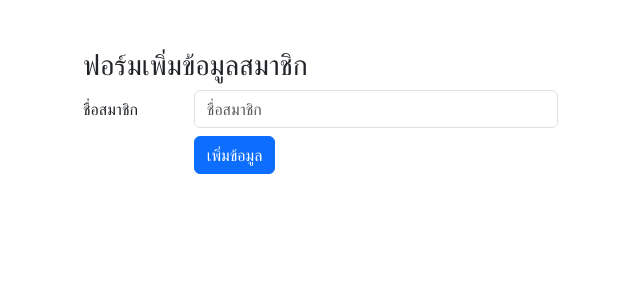
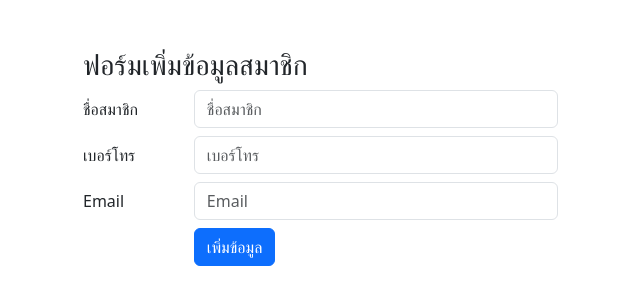
Before and after one commit to devbanban/cite2024, a PHP site: page /add.php in a window 1280 px wide. Shown: the part 56-361 px from the top of the page, without its empty margins (189-829 px from the left). Run offline with PHP 8.4, Linux system fonts and the light colour scheme; some libraries are stand-ins or nearby versions.

Commit message:
complete code basic crud
complete code basic crud

```diff
--- a/week2/add.php
+++ b/week2/add.php
@@ -1,10 +1,10 @@
 <?php
 //ถ้ามีค่าส่งมาจากฟอร์ม
-if(isset($_POST['member_name']) && isset($_POST['action']) && $_POST['action']=='add'){
+if(isset($_POST['member_name']) && isset($_POST['member_phone']) && isset($_POST['action']) && $_POST['action']=='add'){
 
-echo '<pre>';
-print_r($_POST);
-exit();
+// echo '<pre>';
+// print_r($_POST);
+// exit();
 
 //ไฟล์เชื่อมต่อฐานข้อมูล
 require_once 'config/condb.php';
@@ -14,15 +14,32 @@ try {
 
     //ประกาศตัวแปรรับค่าจากฟอร์ม
     $member_name = $_POST['member_name'];
+    $member_phone = $_POST['member_phone'];
+    $member_email = $_POST['member_email'];
     //sql insert
     $stmt = $condb->prepare("INSERT INTO tbl_member
-    (member_name)
+
+    (
+    member_name,
+    member_phone,
+    member_email
+    )
+
     VALUES
-    (:member_name)
+    (
+    :member_name,
+    :member_phone,
+    :member_email
+    )
+
+
     ");
 
     //bindparam STR // INT
     $stmt->bindParam(':member_name', $member_name, PDO::PARAM_STR);
+    $stmt->bindParam(':member_phone', $member_phone, PDO::PARAM_STR);
+    $stmt->bindParam(':member_email', $member_email, PDO::PARAM_STR);
+
 
     //ถ้า stmt ทำงานถูกต้อง
      if($stmt->execute()){
@@ -115,6 +132,22 @@ catch(Exception $e) {
                 <input type="text" name="member_name" class="form-control" required placeholder="ชื่อสมาชิก">
               </div>
             </div>
+
+            <div class="row mb-2">
+              <label class="col-sm-2 col-form-label">เบอร์โทร</label>
+              <div class="col-sm-7">
+                <input type="text" name="member_phone" class="form-control" required placeholder="เบอร์โทร" minlength="10" maxlength="10">
+              </div>
+            </div>
+
+            <div class="row mb-2">
+              <label class="col-sm-2 col-form-label">Email</label>
+              <div class="col-sm-7">
+                <input type="email" name="member_email" class="form-control" required placeholder="Email">
+              </div>
+            </div>
+
+
             <div class="row mb-2">
               <label class="col-sm-2"></label>
               <div class="col-sm-3">
--- a/week2/delete.php
+++ b/week2/delete.php
@@ -2,9 +2,9 @@
 //ถ้ามีค่าส่งมาจากฟอร์ม
  if(isset($_GET['id']) && isset($_GET['act']) && $_GET['act']=='delete'){
 
-echo '<pre>';
-print_r($_GET);
-exit();
+// echo '<pre>';
+// print_r($_GET);
+// exit();
 
 //ไฟล์เชื่อมต่อฐานข้อมูล
 require_once 'config/condb.php';
--- a/week2/index.php
+++ b/week2/index.php
@@ -66,8 +66,8 @@ $result = $stmt->fetchAll();
               <tr>
                 <td><?=$row['member_id'];?></td>
                 <td><?=$row['member_name'];?></td>
-                <td>xx</td>
-                <td>xx</td>
+                <td><?=$row['member_phone'];?></td>
+                <td><?=$row['member_email'];?></td>
                 <td><a href="edit.php?id=<?=$row['member_id'];?>&act=edit" class="btn btn-warning btn-sm">แก้ไข</a></td>
                 <td><a href="delete.php?id=<?=$row['member_id'];?>&act=delete" class="btn btn-danger btn-sm" onclick="return confirm('ยืนยันการลบข้อมูล !!');">ลบ</a></td>
               </tr>
```
Also changed, not shown: week2/edit.php (+30 -6 lines).
